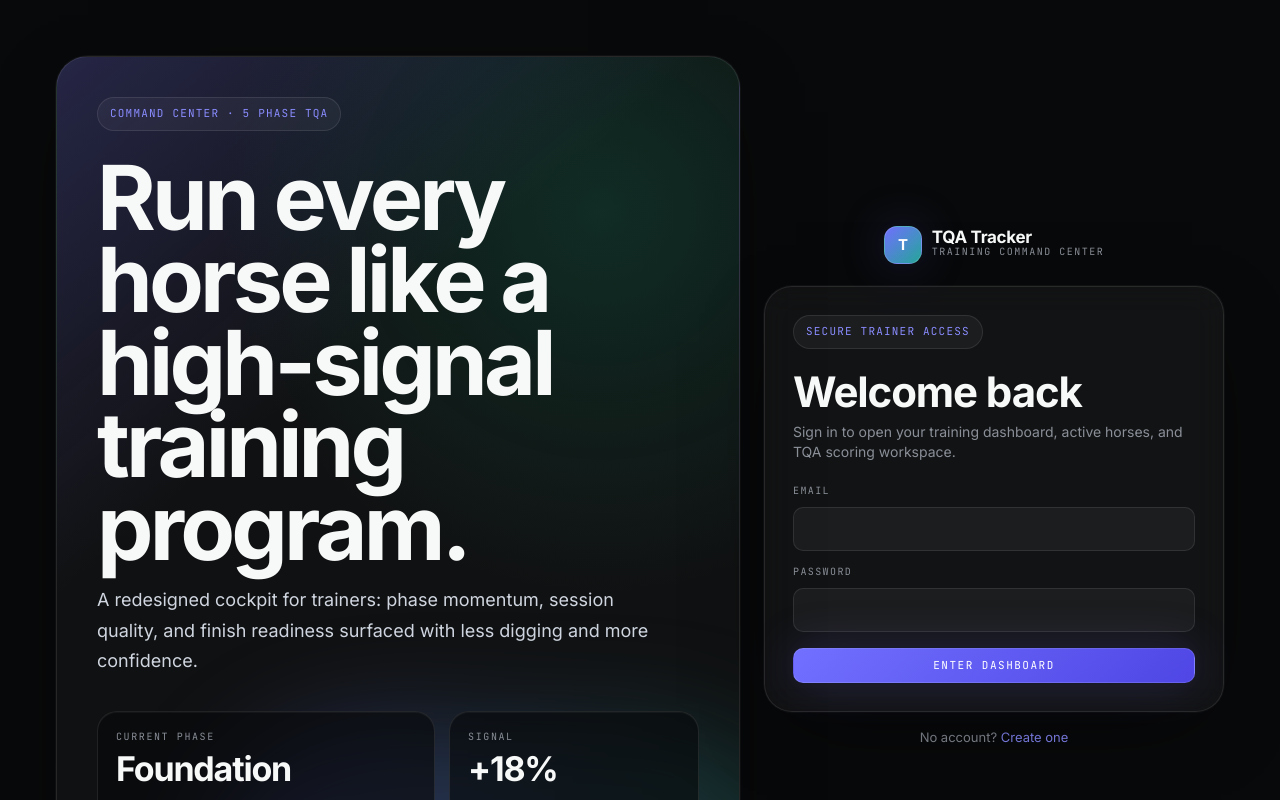
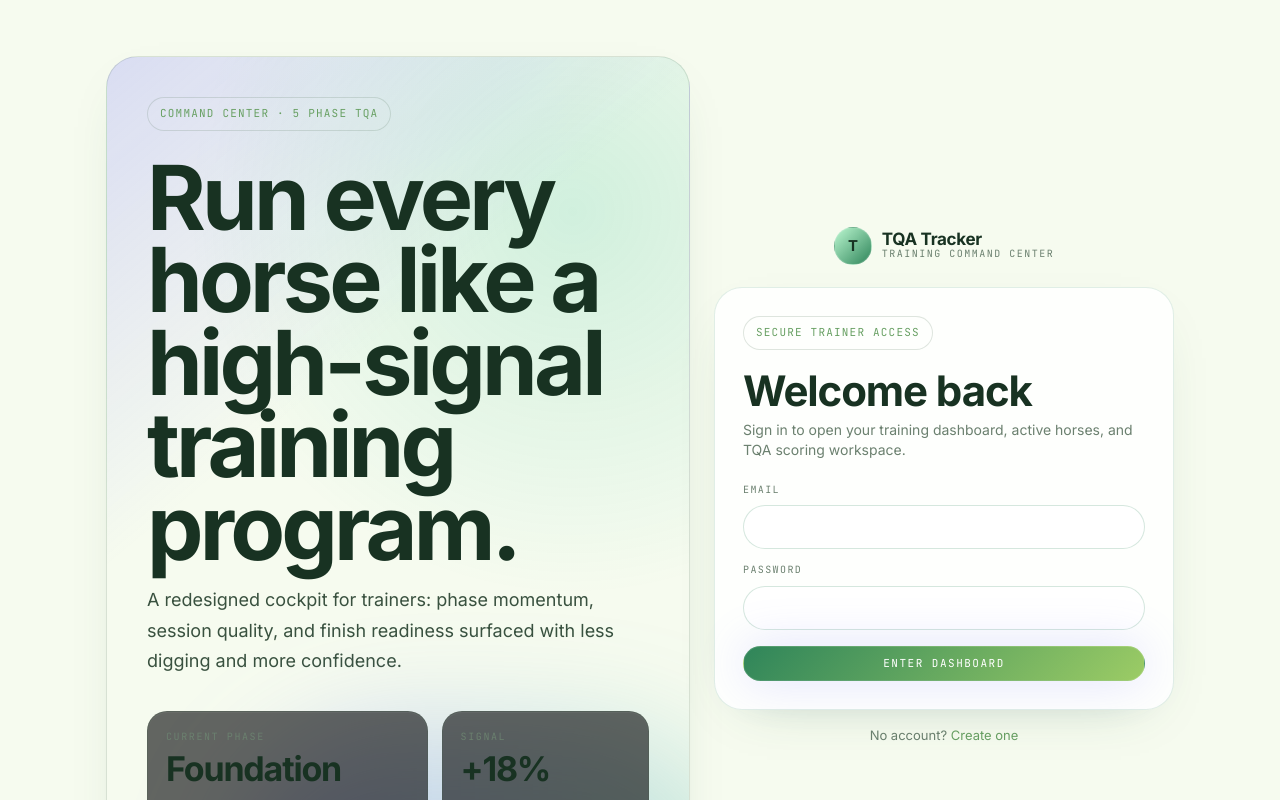
Before and after one commit to tylerrhinehart/HorseTraining, a React (Vite) app: page /sign-in in a window 1280 px wide. Shown: the top 800 px of the page. Built offline with nearby package versions, Linux system fonts and the light colour scheme; no server answers; what @react-pdf/renderer would draw is missing.

Commit message:
design: add Pasture Morning UX variation

```diff
--- a/src/components/AppShell.tsx
+++ b/src/components/AppShell.tsx
@@ -112,6 +112,14 @@ export default function AppShell({ children }: Props) {
         </header>
       )}
 
+
+{!onAuthRoute && (
+  <div className="variation-strip" aria-label="Design variation">
+    <span>Pasture Morning</span>
+    <span>Soft daylight, airy spacing, rounded cards, and calmer progressive disclosure for low-stress barn use.</span>
+  </div>
+)}
+
       <main className="flex-1">{children}</main>
 
       {user && !onAuthRoute && (
--- a/src/index.css
+++ b/src/index.css
@@ -1229,3 +1229,42 @@
     gap: 12px;
   }
 }
+
+/* UX Variation: Pasture Morning
+   Soft daylight and low-stress barn workflow: airy spacing, green cues,
+   rounded cards, and calmer progressive disclosure for field use. */
+:root {
+  --paper: #f6fbef;
+  --paper-2: rgba(255, 255, 255, 0.9);
+  --paper-3: #e6f4d8;
+  --ink: #183222;
+  --ink-2: #39513f;
+  --muted: #6b806f;
+  --line: rgba(58, 93, 66, 0.16);
+  --leather: #2f855a;
+  --leather-2: #68a063;
+  --rust: #d97706;
+  --sage: #79a954;
+  --gold: #eab308;
+  --shadow: 0 18px 54px -34px rgba(47, 99, 64, .35);
+  --radius: 22px;
+  --radius-lg: 34px;
+  --gap: 22px;
+}
+body { background: radial-gradient(circle at 18% -8%, rgba(134, 239, 172, .42), transparent 28rem), radial-gradient(circle at 90% 8%, rgba(254, 240, 138, .34), transparent 24rem), linear-gradient(180deg,#fbfff6 0%, #eef8e6 100%); }
+.app-root { max-width: 1180px; }
+.topbar { margin: 22px 22px 0; border-radius: 999px; background: rgba(255,255,255,.76); color: #183222; border: 1px solid rgba(47,133,90,.14); box-shadow: var(--shadow); }
+.brand-mark { border-radius: 999px; background: linear-gradient(135deg,#bbf7d0,#2f855a); color: #183222; box-shadow:none; }
+.variation-strip { margin: 14px 28px 0; padding: 12px 18px; border-radius: 999px; background: rgba(220,252,231,.82); color: #27563a; display:flex; justify-content:space-between; font-size:13px; }
+.view { padding: 36px 22px 120px; }
+.h-display { font-size: clamp(42px, 8vw, 86px); line-height: .9; color: #183222; }
+.today-hero { gap: 24px; align-items: stretch; }
+.command-hero { padding: clamp(28px,5vw,56px); background: linear-gradient(145deg, rgba(255,255,255,.94), rgba(220,252,231,.62)); border: 1px solid rgba(47,133,90,.12); border-radius: 38px; }
+.metric-card, .card { background: rgba(255,255,255,.88); border: 1px solid rgba(47,133,90,.14); box-shadow: var(--shadow); }
+.horse-row-grid { display: grid; grid-template-columns: repeat(auto-fit, minmax(300px, 1fr)); gap: 18px; }
+.horse-row-grid .card { min-height: 124px; align-items: flex-start !important; flex-direction: column; }
+.btn { border-radius: 999px; padding-inline: 20px; }
+.btn-leather, .btn-primary { background: linear-gradient(135deg,#2f855a,#9ccc65); color: white; }
+.tabbar { width: min(420px, calc(100vw - 30px)); border-radius: 999px; background: rgba(255,255,255,.86); border-color: rgba(47,133,90,.16); }
+.tabbar a.is-active { background: #dcfce7; color: #166534; border-radius: 999px; }
+.input, textarea, select { background: rgba(255,255,255,.92); border-color: rgba(47,133,90,.2); }
```
Also changed, not shown: 1 other file (tests, documents, lock files or other folders).
